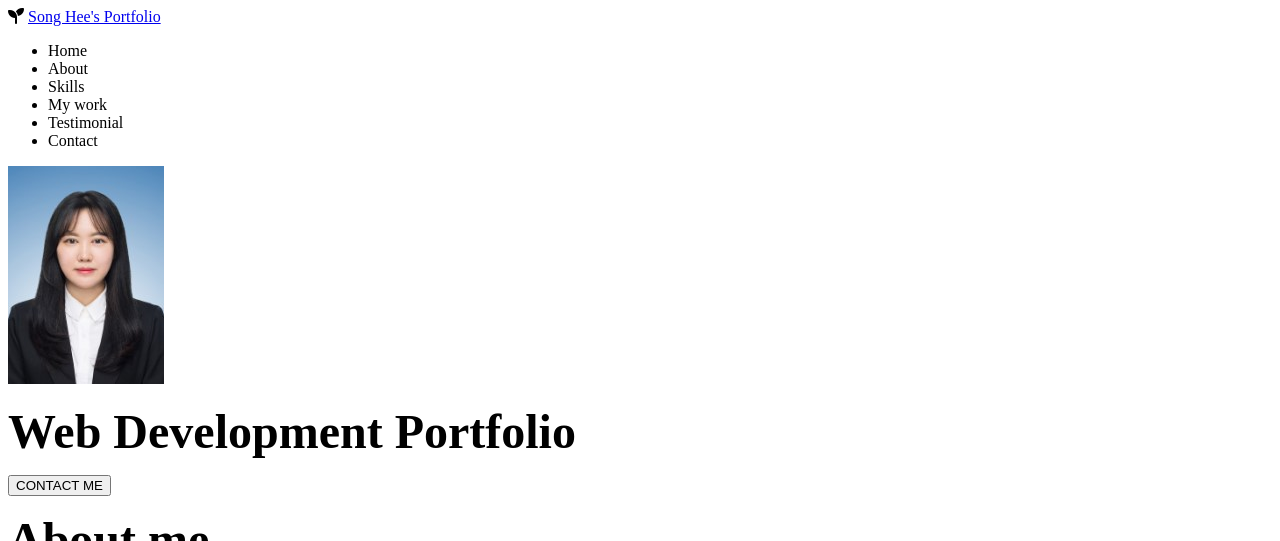
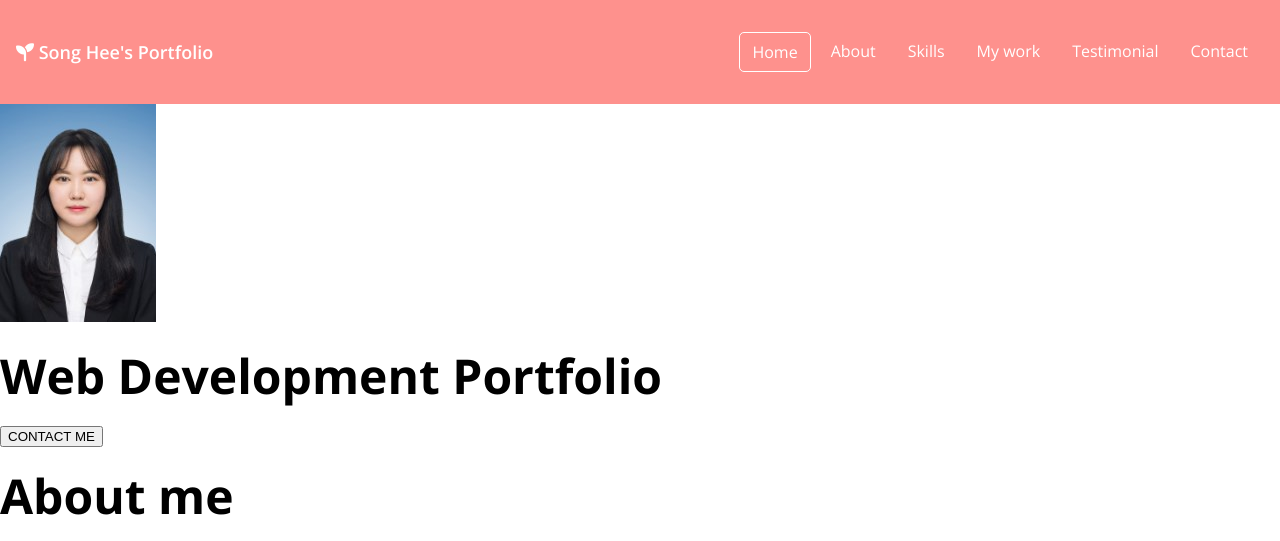
Before and after one commit to sonxxx/portfolio-web, a plain HTML site: page index.html in a window 1280 px wide. Shown: the top 541 px of the page. Drawn offline with nearby package versions, Linux system fonts and the light colour scheme.

Commit message:
CSS: Navbar

```diff
--- a/index.html
+++ b/index.html
@@ -22,7 +22,7 @@
       <a href="#">Song Hee's Portfolio</a>
     </div>
     <ul class="navbar__menu">
-      <li class="navbar__menu__item">Home</li>
+      <li class="navbar__menu__item active">Home</li>
       <li class="navbar__menu__item">About</li>
       <li class="navbar__menu__item">Skills</li>
       <li class="navbar__menu__item">My work</li>
--- a/style.css
+++ b/style.css
@@ -25,12 +25,32 @@
   --weight-bold: 700;
   --weight-semi-bold: 600;
   --weight-regular: 400;
+
+  /* Size */
+  --size--border-radius: 5px;
 }
 
 /* Universal tags */
 * {
   box-sizing: border-box;
 }
+
+body {
+  font-family: 'Open Sans', sans-serif;
+  margin: 0;
+  cursor: default;
+}
+
+a {
+  text-decoration: none;
+  color: var(--color-white);
+}
+
+ul {
+  list-style: none;
+  padding-left: 0px;
+}
+
 
 /* Typography */
 h1 {
@@ -60,3 +80,37 @@ p {
   color: var(--color-black);
   margin: 4px 0;
 }
+
+/* Navbar */
+#navbar {
+  display: flex;
+  justify-content: space-between;
+  background-color: var(--color-pink);
+  align-items: center;
+  color: var(--color-white);
+  padding: 16px;
+}
+
+.navbar__menu {
+  display: flex;
+}
+
+.navbar__logo {
+  font-size: var(--font-regular);
+  font-weight: var(--weight-semi-bold);
+}
+
+.navbar__menu__item {
+  padding: 8px 12px;
+  margin: 0 4px;
+  cursor: pointer;
+  border-radius: var(--size--border-radius);
+}
+
+.navbar__menu__item.active {
+  border: 1px solid var(--color-white);
+}
+
+.navbar__menu__item:hover {
+  background-color: var(--color-dark-pink);
+}
```
